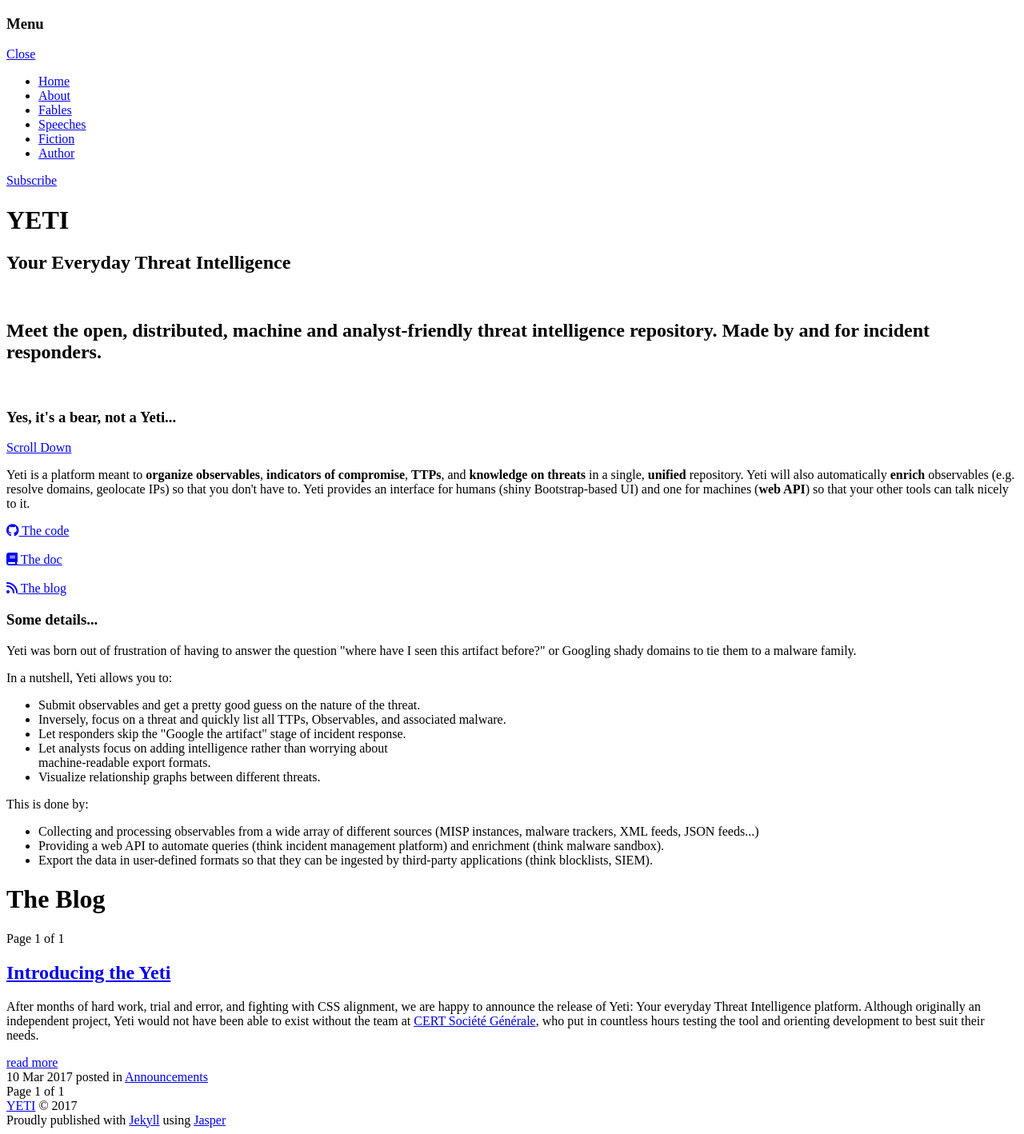
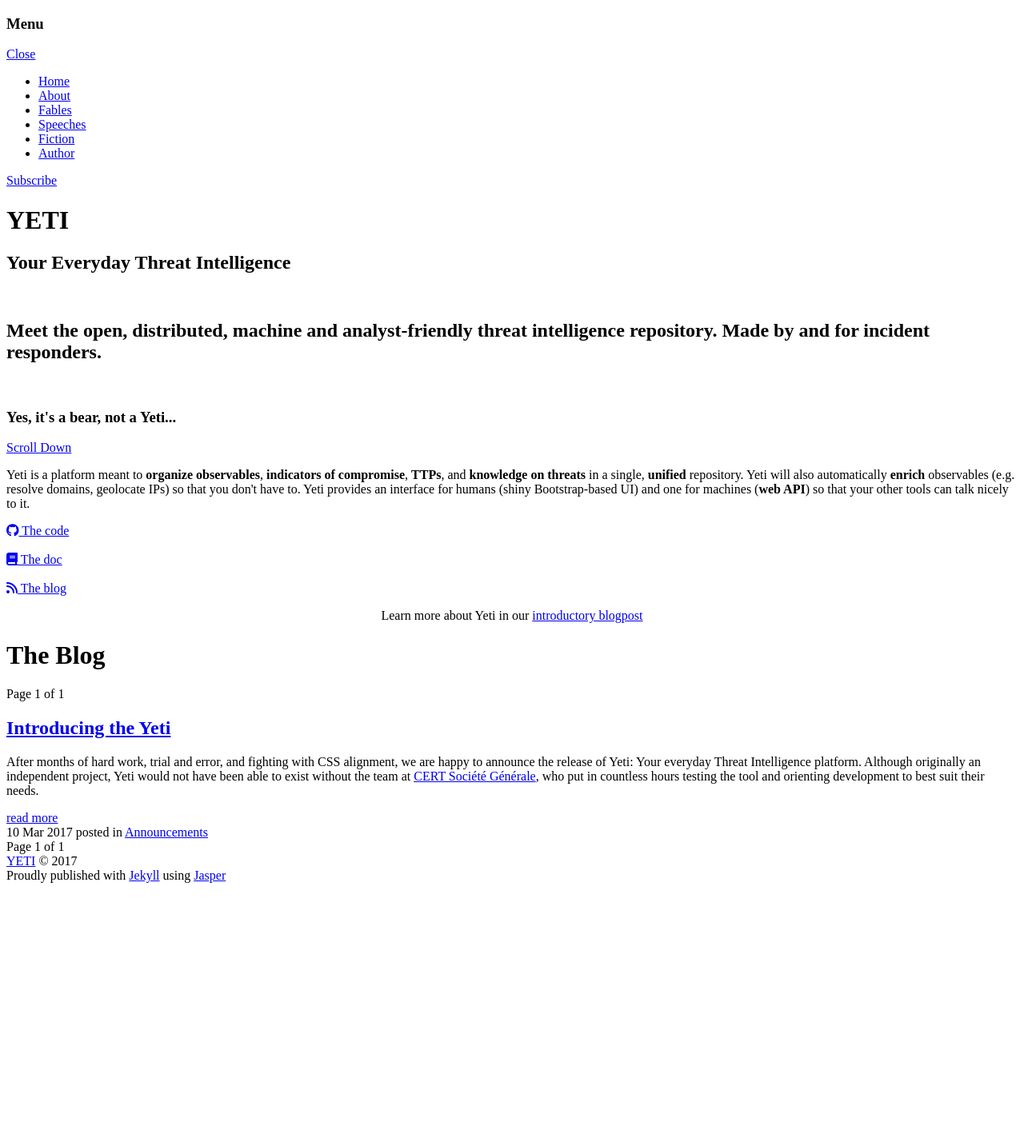
Before and after one commit to yeti-platform/yeti-platform-old.github.io, a Jekyll site: the page built from index.html, in a window 1280 px wide. Shown: the whole page at 80% size. Built offline with Jekyll 4.4.1, drawn with Linux system fonts in a browser that asks for light colours; nearby versions of some CDN libraries; library files that are not in the unit come from our copies; the list of posts is cut into pages by our own code; comment, search, counter and statistics services are not loaded; after the commit the page ends 1112 px from its top, so only the background shows below that.

Commit message:
Minor fixes

```diff
--- a/index.html
+++ b/index.html
@@ -52,7 +52,6 @@
             it.
           </p>
 
-          <!-- <p>Get the code from <a href="https://github.com/yeti-platform/yeti" target="_blank">GitHub</a> and have a look at the <a href="http://yeti-platform.readthedocs.io/en/latest/" target="_blank">documentation</a>.</p> -->
 
           <div class="logos">
             <a href="https://github.com/yeti-platform/yeti" target="_blank"><span class="fa fa-github"></span> The code</a>
@@ -61,40 +60,12 @@
             <a href="http://yeti-platform.readthedocs.io/en/latest/" target="_blank"><span class="fa fa-book"></span> The doc</a>
             <br>
             <br>
-            <a href="#blog" target="_blank"><span class="fa fa-rss"></span> The blog</a>
+            <a href="#blog"><span class="fa fa-rss"></span> The blog</a>
           </div>
 
-          <h3>Some details...</h3>
+          <p style="text-align:center;">Learn more about Yeti in our <a href="{{site.baseurl}}introducing-yeti">introductory blogpost</a></p>
 
-          <p>
-            Yeti was born out of frustration of having to answer the question "where have
-            I seen this artifact before?" or Googling shady domains to tie them to a
-            malware family.
-          </p>
 
-          <p>
-            In a nutshell, Yeti allows you to:
-          </p>
-
-          <ul>
-            <li>Submit observables and get a pretty good guess on the nature of the threat.</li>
-            <li>Inversely, focus on a threat and quickly list all TTPs, Observables, and
-              associated malware.</li>
-            <li>Let responders skip the "Google the artifact" stage of incident response.</li>
-            <li>Let analysts focus on adding intelligence rather than worrying about</li>
-              machine-readable export formats.
-            <li>Visualize relationship graphs between different threats.</li>
-          </ul>
-
-          <p>This is done by:</p>
-          <ul>
-            <li>Collecting and processing observables from a wide array of different sources
-            (MISP instances, malware trackers, XML feeds, JSON feeds...)</li>
-            <li>Providing a web API to automate queries (think incident management platform)
-            and enrichment (think malware sandbox).</li>
-            <li>Export the data in user-defined formats so that they can be ingested by
-            third-party applications (think blocklists, SIEM).</li>
-          </ul>
         </section>
     </article>
 
```
